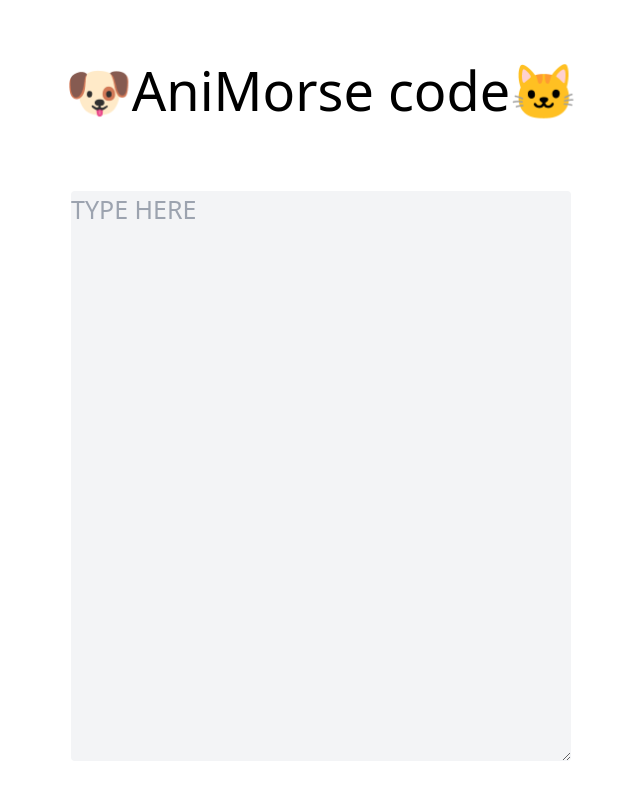
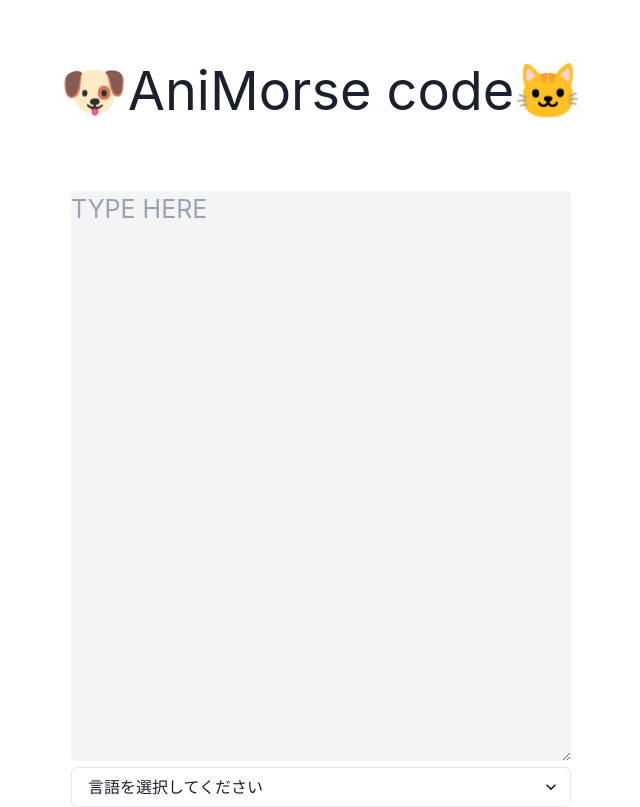
Before and after one commit to nakashimashin/Calvin-Klein_front, a Next.js app: page / in a window 1280 px wide. Shown: the whole page, without its empty margins (319-959 px from the left). Built offline with nearby package versions, Linux system fonts and the light colour scheme.

Commit message:
SelectButton

```diff
--- a/package.json
+++ b/package.json
@@ -9,12 +9,18 @@
     "lint": "next lint"
   },
   "dependencies": {
+    "@chakra-ui/react": "^2.7.1",
+    "@emotion/react": "11",
+    "@emotion/styled": "11",
+    "@material-ui/core": "^4.12.4",
+    "@material-ui/icons": "^4.11.3",
     "@types/node": "20.3.3",
     "@types/react": "18.2.14",
     "@types/react-dom": "18.2.6",
     "autoprefixer": "10.4.14",
     "eslint": "8.44.0",
     "eslint-config-next": "13.4.8",
+    "framer-motion": "4",
     "next": "^13.4.10",
     "postcss": "8.4.24",
     "react": "18.2.0",
--- a/src/app/components/form.tsx
+++ b/src/app/components/form.tsx
@@ -1,6 +1,7 @@
 'use client'
 import TextareaAutosize from 'react-textarea-autosize';
 import { useForm } from "react-hook-form";
+import { Select } from '@chakra-ui/react'
 
 interface InputForm {
     textform: string;
@@ -22,6 +23,10 @@ export default function Form() {
                 pattern: {value:/^[^a-zA-Z]*$/i,message :"日本語で入力してください!!"},//日本語のみ表示可能
             })} className='bg-gray-100 rounded w-[300px] md:w-[500px] mt-[60px] text-[16px] md:text-[25px] placeholder=""'/>
             <p className='text-red-500'>{errors.textform?.message as React.ReactNode}</p>
+            <Select placeholder='言語を選択してください' className=''>
+                <option value='option1' >日本語</option>
+                <option value='option2'>English</option>
+            </Select>
         </form>
     )
 }
--- a/src/app/layout.tsx
+++ b/src/app/layout.tsx
@@ -1,6 +1,12 @@
+'use client'
 import './globals.css'
 import React from 'react'
+import { AppProps } from "next/app";
+import { ChakraBaseProvider, extendBaseTheme } from '@chakra-ui/react'
+import { ChakraProvider } from "@chakra-ui/react"
 import TextareaAutosize from 'react-textarea-autosize'
+
+
 
 export const metadata = {
   title: 'Create Next App',
@@ -13,10 +19,12 @@ export default function RootLayout({
   children: React.ReactNode
 }) {
   return (
-    <html lang="ja">
-      <body className='w-screen h-screen'>
-        {children}
-      </body>
-    </html>
+      <html lang="ja">
+        <body className='w-screen h-screen'>
+          <ChakraProvider resetCSS={false}>
+            {children}
+          </ChakraProvider>
+        </body>
+      </html>
   )
 }
```
Also changed, not shown: 1 other file (tests, documents, lock files or other folders).
